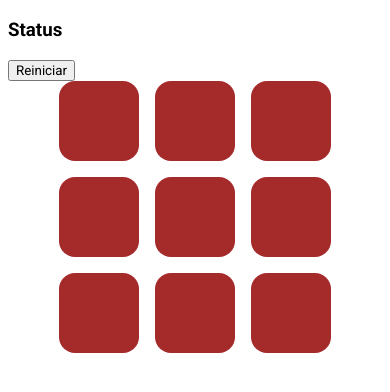
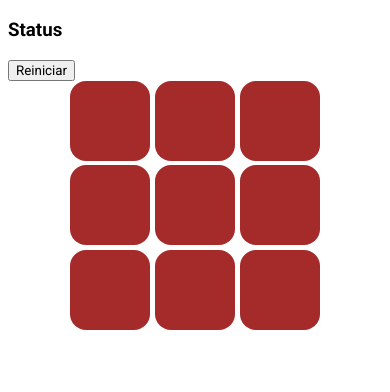
Before and after one commit to guilherme-gjv/jogo-da-forca, a plain HTML site: page index.html in a window 390 px wide. Shown: the part 62-454 px from the top of the page. Drawn offline with Linux system fonts and the light colour scheme.

Commit message:
diminuindo o gap entre linhas e colunas

```diff
--- a/style.css
+++ b/style.css
@@ -16,7 +16,7 @@
   #tabuleiro {
     display: grid;
     grid-template-columns: auto auto auto;
-    gap: 1rem;
+    gap: 0.3rem;
     justify-content: center;
   }
   #tabuleiro button {
```
